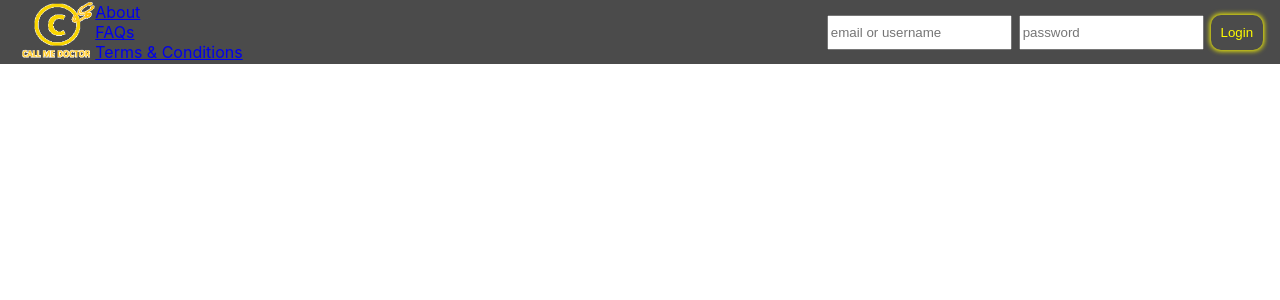
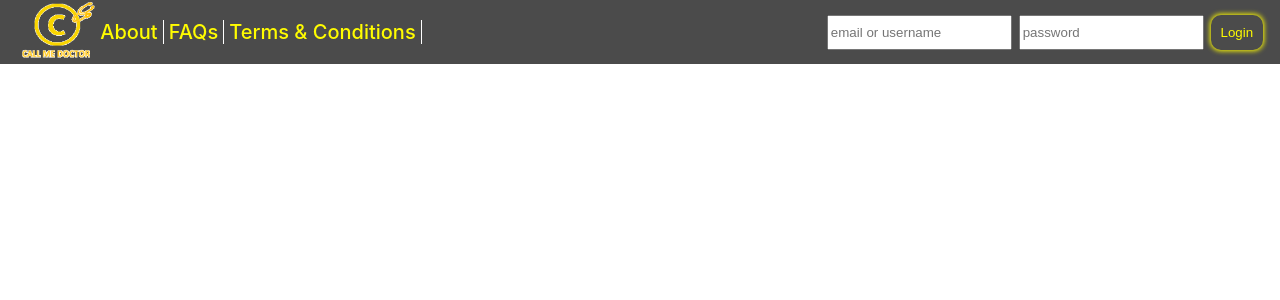
Before and after one commit to Call-me-doctor/cmd-front-end, a React (Create React App) app: page / in a window 1280 px wide. Shown: the top 300 px of the page. Built offline with nearby package versions, Linux system fonts and the light colour scheme.

Commit message:
desktop menu responsive

```diff
--- a/public/css/styles.css
+++ b/public/css/styles.css
@@ -35,12 +35,31 @@
     background-color: #fffb002d;
     border-radius: 50%; }
 
-  .navbar .login form {
+  .navbar .menu-items {
     display: none; } }
 @media (min-width: 769px) {
   .logo-menu .menu {
     display: none; }
 
+  .navbar .menu-items {
+    display: flex;
+    height: 100%;
+    align-items: center;
+    min-width: 300px;
+    justify-content: start;
+    font-size: 20px;
+    font-weight: 500; }
+    .navbar .menu-items div.link {
+      border-right: 1px solid white;
+      text-align: center;
+      padding: 0 5px; }
+      .navbar .menu-items div.link a {
+        color: #FFFC00;
+        text-decoration: none; } }
+@media (max-width: 899px) {
+  .navbar .login form {
+    display: none; } }
+@media (min-width: 900px) {
   .navbar .login .mobile-login {
     display: none; } }
 @media (max-width: 768px) {
--- a/src/Components/NavigationBar/NavigationBar.scss
+++ b/src/Components/NavigationBar/NavigationBar.scss
@@ -49,10 +49,8 @@
     }
 
     .navbar{
-        .login{
-            form{
-                display: none;
-            }
+        .menu-items {
+            display: none;
         }
     }
 }
@@ -65,6 +63,41 @@
     }
 
     .navbar{
+        .menu-items {
+            display: flex;
+            height: 100%;
+            align-items: center;
+            min-width: 300px;
+            justify-content: start;
+            font-size: 20px;
+            font-weight: 500;
+
+            div.link {
+                border-right: 1px solid white;
+                text-align: center;
+                padding: 0 5px;
+
+                a {
+                    color: $text-color;
+                    text-decoration: none;
+                }
+            }
+        }
+    }
+}
+
+@media (max-width: 899px){
+    .navbar{
+        .login{
+            form{
+                display: none;
+            }
+        }
+    }
+}
+
+@media (min-width: 900px){
+   .navbar{
         .login{
             .mobile-login {
                 display: none;
```
Also changed, not shown: 1 other file (tests, documents, lock files or other folders).
